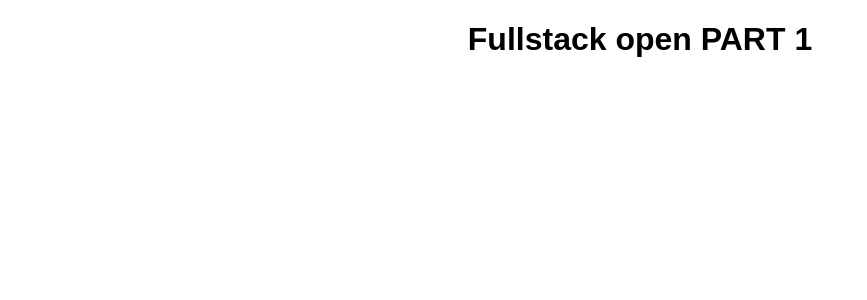
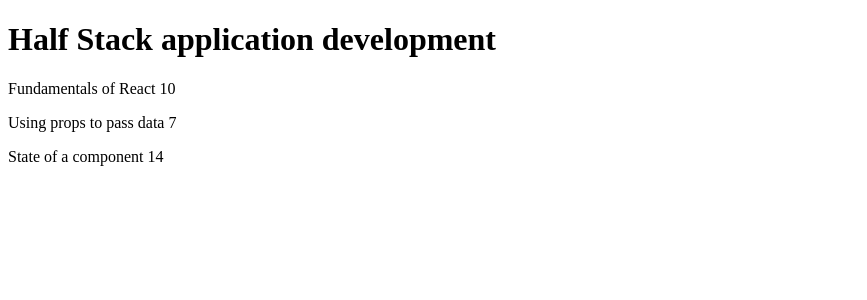
Before and after one commit to Preetam078/FullStackOpen-PART1, a React (Create React App) app: page / in a window 1280 px wide. Shown: the top 300 px of the page, without its empty margins (0-867 px from the left). Built offline with nearby package versions, Linux system fonts and the light colour scheme.

Commit message:
exercise 1.1 done

```diff
--- a/src/App.js
+++ b/src/App.js
@@ -1,9 +1,32 @@
+import Content from "./Content";
+import Header from "./Header";
 import "./styles.css";
 
-export default function App() {
+const App = () => {
+  const course = 'Half Stack application development'
+
+  //!this is not recommended to use
+  // const part1 = 'Fundamentals of React'
+  // const exercises1 = 10
+  // const part2 = 'Using props to pass data'
+  // const exercises2 = 7
+  // const part3 = 'State of a component'
+  // const exercises3 = 14
+
+  //TODO wrapped all the info. in an array of object to pass the hole as an object.
+  const content = [
+    {part:'Fundamentals of React',exercises:10},
+    {part:'Using props to pass data',exercises:7},
+    {part:'State of a component',exercises:14}
+  ]
+
   return (
-    <div className="App">
-      <h1>Fullstack open PART 1</h1>
+    <div>
+      <Header course={course}/>
+      <Content content={content}/>
+      {/* <p>Number of exercises {exercises1 + exercises2 + exercises3}</p> */}
     </div>
-  );
+  )
 }
+
+export default App
--- /dev/null
+++ b/src/Content.js
@@ -0,0 +1,17 @@
+import React from 'react'
+
+//TODO got all the info. as props in the component.
+const Content = ({content}) => {
+  return (
+    <div>
+      {
+        //TODO used map function to traverse the data with component
+        content.map((value)=>(
+          <p key={value.part}>{value.part} {value.exercises}</p>
+        ))
+      }
+    </div>
+  )
+}
+
+export default Content;
--- /dev/null
+++ b/src/Header.js
@@ -0,0 +1,12 @@
+import React from 'react'
+
+//TODO: passing header as destructuring way
+const Header = ({course}) => {
+  return (
+    <div>
+      <h1>{course}</h1>
+    </div>
+  )
+}
+
+export default Header
```
Also changed, not shown: 1 other file (tests, documents, lock files or other folders).
